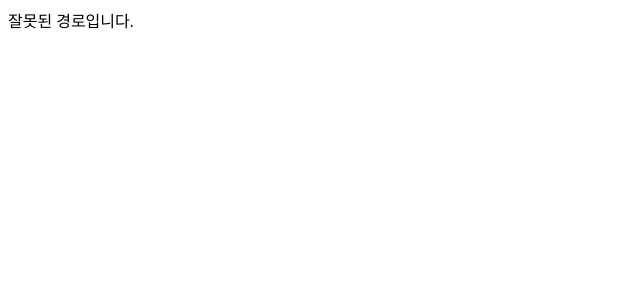
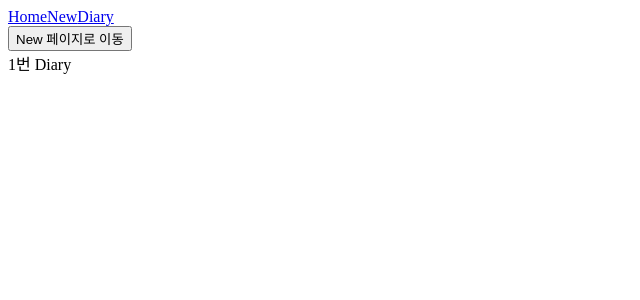
Before and after one commit to guiyoung2/emotionDiary, a React (Vite) app: page /diary/1 in a window 1280 px wide. Shown: the top 300 px of the page, without its empty margins (0-640 px from the left). Built offline with nearby package versions, Linux system fonts and the light colour scheme.

Commit message:
페이지 라우팅 동적 경로

```diff
--- a/src/App.jsx
+++ b/src/App.jsx
@@ -1,5 +1,5 @@
 import "./App.css";
-import { Routes, Route } from "react-router-dom";
+import { Routes, Route, Link, useNavigate } from "react-router-dom";
 import Home from "./pages/Home";
 import New from "./pages/New";
 import Diary from "./pages/Diary";
@@ -9,13 +9,27 @@
 // 2. "/new" : 새로운 일기를 작성하는 New 페이지
 // 3. "/diary" : 일기를 상세히 조회하는 Diary 페이지
 function App() {
+  const nav = useNavigate();
+
+  const onClickButton = () => {
+    nav("/new");
+  };
+
   return (
-    <Routes>
-      <Route path="/" element={<Home />} />
-      <Route path="/new" element={<New />} />
-      <Route path="/diary" element={<Diary />} />
-      <Route path="*" element={<Notfound />} />
-    </Routes>
+    <>
+      <div>
+        <Link to={"/"}>Home</Link>
+        <Link to={"/new"}>New</Link>
+        <Link to={"/diary"}>Diary</Link>
+      </div>
+      <button onClick={onClickButton}>New 페이지로 이동</button>
+      <Routes>
+        <Route path="/" element={<Home />} />
+        <Route path="/new" element={<New />} />
+        <Route path="/diary/:id" element={<Diary />} />
+        <Route path="*" element={<Notfound />} />
+      </Routes>
+    </>
   );
 }
 
--- a/src/pages/Diary.jsx
+++ b/src/pages/Diary.jsx
@@ -1,5 +1,9 @@
+import { useParams } from "react-router-dom";
+
 const Diary = () => {
-  return <div>Diary</div>;
+  const params = useParams();
+
+  return <div>{params.id}번 Diary</div>;
 };
 
 export default Diary;
```
Also changed, not shown: memo.txt.
